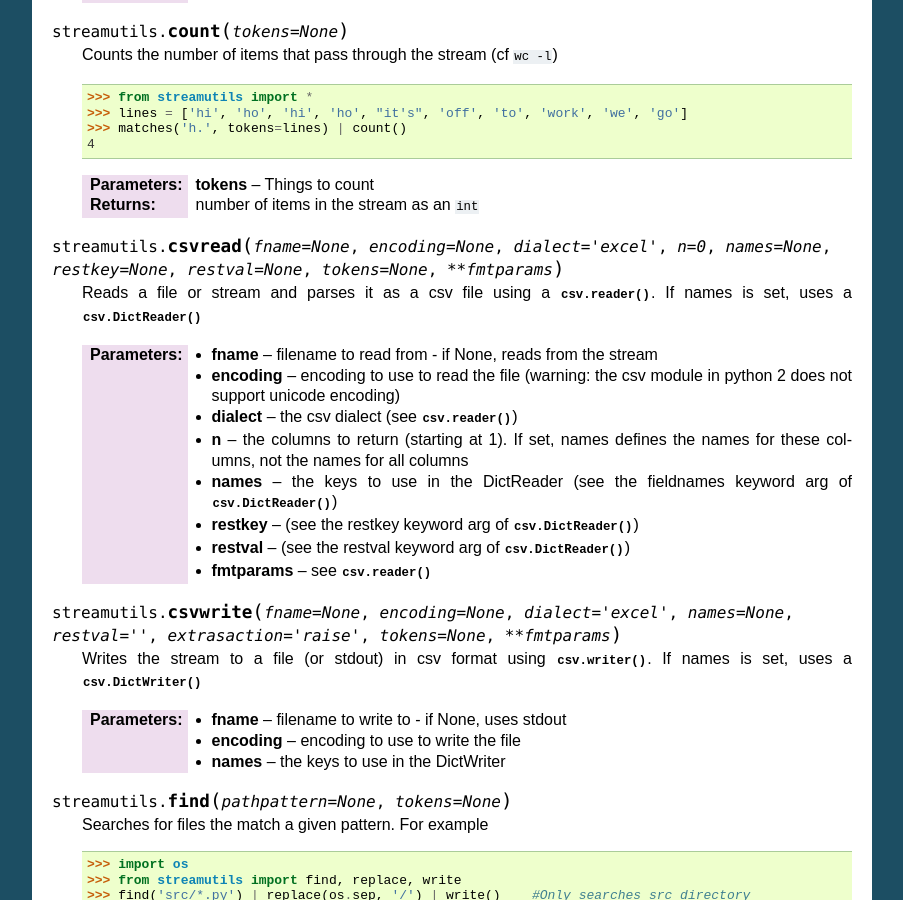
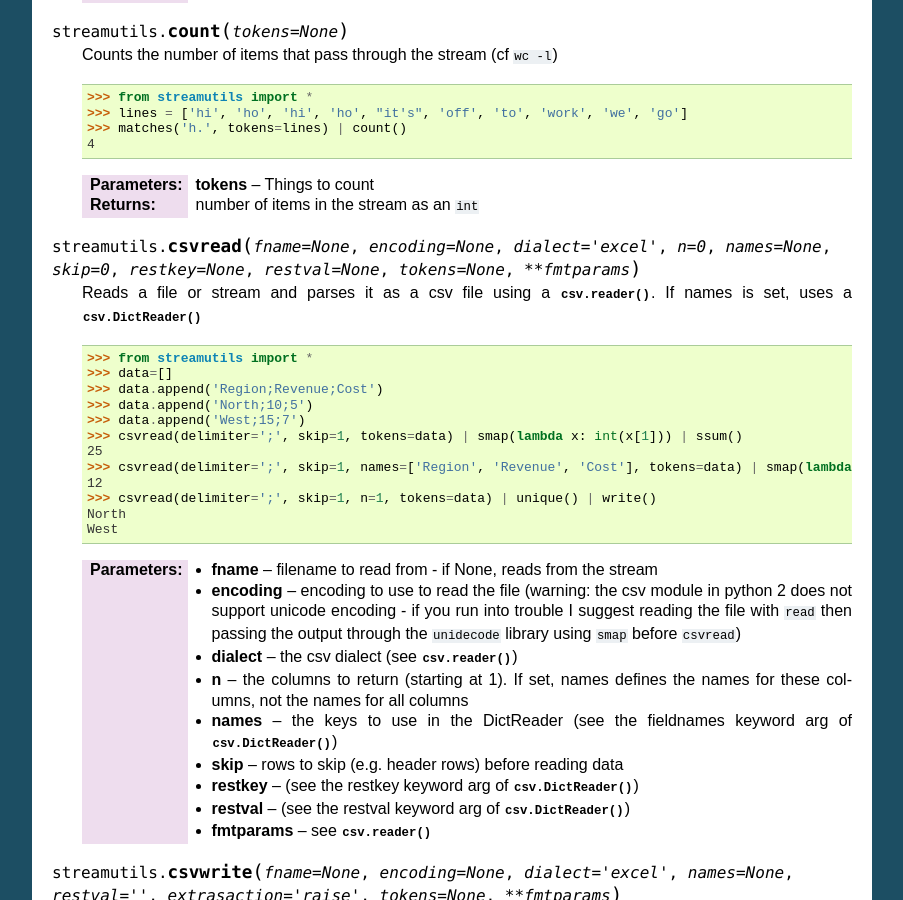
Before and after one commit to maxgrenderjones/streamutils, a Sphinx documentation site: the page built from docs/api.rst, in a window 1280 px wide and 900 px high, scrolled down 3754 px. Shown: the whole window, without its empty margins (198-1101 px from the left). Built offline with Sphinx 7.4.7, drawn with Linux system fonts in a browser that asks for light colours.

```diff
--- a/docs/api.rst
+++ b/docs/api.rst
@@ -219,15 +219,29 @@ A few things to note as you read the documentation and source code for streamuti
     :param tokens: Things to count
     :return: number of items in the stream as an ``int``
 
-.. py:function:: csvread(fname=None, encoding=None, dialect='excel', n=0, names=None, restkey=None, restval=None, tokens=None, **fmtparams)
+.. py:function:: csvread(fname=None, encoding=None, dialect='excel', n=0, names=None, skip=0, restkey=None, restval=None, tokens=None, **fmtparams)
 
     Reads a file or stream and parses it as a csv file using a :py:func:`csv.reader`. If names is set, uses a :py:func:`csv.DictReader`
 
+    >>> from streamutils import *
+    >>> data=[]
+    >>> data.append('Region;Revenue;Cost')
+    >>> data.append('North;10;5')
+    >>> data.append('West;15;7')
+    >>> csvread(delimiter=';', skip=1, tokens=data) | smap(lambda x: int(x[1])) | ssum()
+    25
+    >>> csvread(delimiter=';', skip=1, names=['Region', 'Revenue', 'Cost'], tokens=data) | smap(lambda x: int(x['Cost'])) | ssum()
+    12
+    >>> csvread(delimiter=';', skip=1, n=1, tokens=data) | unique() | write()
+    North
+    West
+
     :param fname: filename to read from - if None, reads from the stream
-    :param encoding: encoding to use to read the file (warning: the csv module in python 2 does not support unicode encoding)
+    :param encoding: encoding to use to read the file (warning: the csv module in python 2 does not support unicode encoding - if you run into trouble I suggest reading the file with ``read`` then passing the output through the ``unidecode`` library using ``smap`` before ``csvread``)
     :param dialect: the csv dialect (see :py:func:`csv.reader`)
     :param n: the columns to return (starting at 1). If set, names defines the names for these columns, not the names for all columns
     :param names: the keys to use in the DictReader (see the fieldnames keyword arg of :py:func:`csv.DictReader`)
+    :param skip: rows to skip (e.g. header rows) before reading data
     :param restkey: (see the restkey keyword arg of :py:func:`csv.DictReader`)
     :param restval: (see the restval keyword arg of :py:func:`csv.DictReader`)
     :param fmtparams: see :py:func:`csv.reader`
```
Also changed, not shown: docs/cookbook.rst (+9 -0 lines), src/streamutils/__init__.py (+17 -3 lines).
